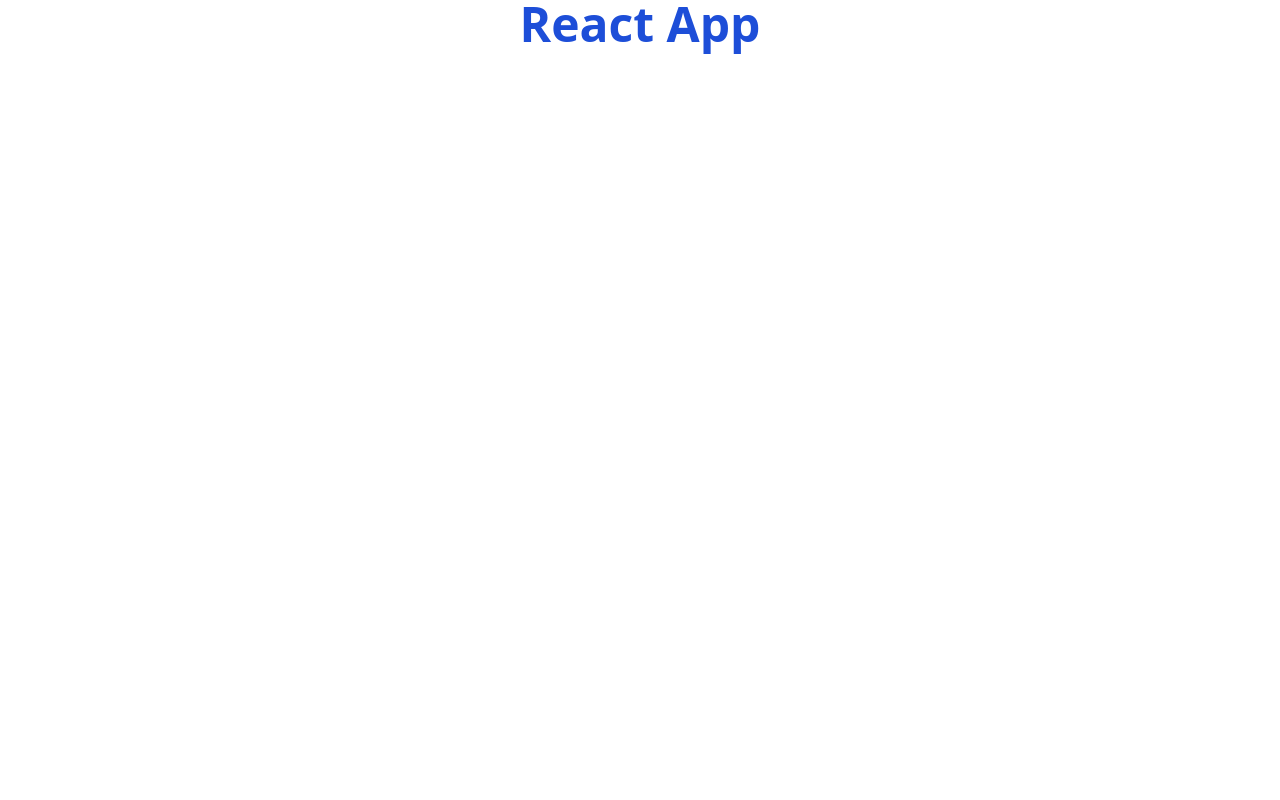
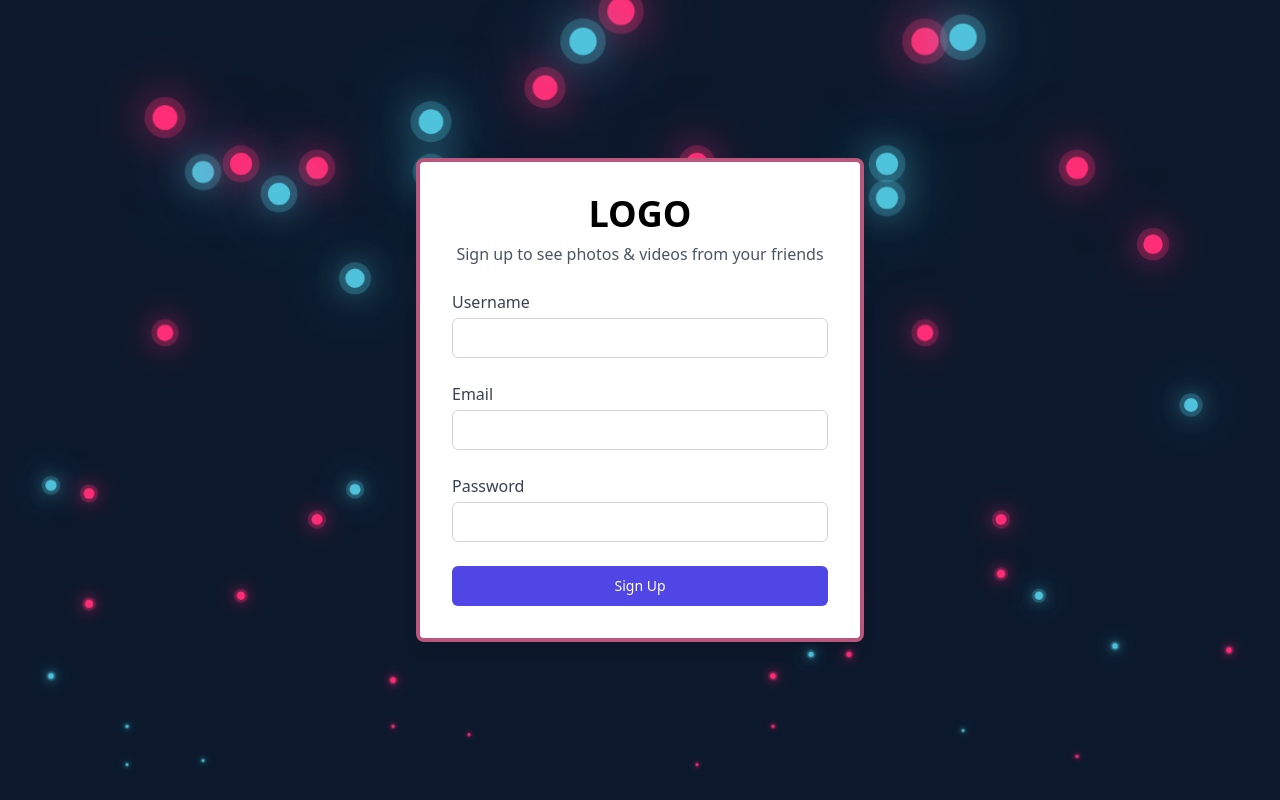
Before and after one commit to AmanKumar22811/InstaVibe, a React (Vite) app in the folder frontend/: page / in a window 1280 px wide. Built offline with nearby package versions, Linux system fonts and the light colour scheme.

Commit message:
signup component made

```diff
--- a/frontend/package.json
+++ b/frontend/package.json
@@ -10,12 +10,16 @@
     "preview": "vite preview"
   },
   "dependencies": {
+    "@radix-ui/react-label": "^2.1.0",
     "@radix-ui/react-slot": "^1.1.0",
+    "axios": "^1.7.7",
     "class-variance-authority": "^0.7.0",
     "clsx": "^2.1.1",
     "lucide-react": "^0.438.0",
+    "next-themes": "^0.3.0",
     "react": "^18.3.1",
     "react-dom": "^18.3.1",
+    "sonner": "^1.5.0",
     "tailwind-merge": "^2.5.2",
     "tailwindcss-animate": "^1.0.7"
   },
--- a/frontend/src/App.css
+++ b/frontend/src/App.css
@@ -0,0 +1,73 @@
+@keyframes borderColorChange {
+  0% {
+    border-color: #3b82f6; /* Indigo */
+  }
+  25% {
+    border-color: #10b981; /* Emerald */
+  }
+  50% {
+    border-color: #f59e0b; /* Amber */
+  }
+  75% {
+    border-color: #ef4444; /* Red */
+  }
+  100% {
+    border-color: #3b82f6; /* Indigo */
+  }
+}
+
+.animated-border {
+  border-width: 4px;
+  border-style: solid;
+  animation: borderColorChange 3s linear infinite;
+}
+
+/* animated background */
+
+
+body {
+  min-height: 100vh;
+  background: #0c192c;
+}
+
+.container {
+  position: absolute; /* Change to absolute to position it behind other content */
+  top: 0;
+  left: 0;
+  width: 100%;
+  height: 100%;
+  overflow: hidden;
+  z-index: 1; /* Ensure it is behind the form */
+}
+
+.bubbles {
+  position: relative;
+  display: flex;
+  flex-wrap: wrap;
+}
+
+.bubbles span {
+  position: relative;
+  width: 30px;
+  height: 30px;
+  background: #4fc3dc;
+  margin: 0 4px;
+  border-radius: 50%;
+  box-shadow: 0 0 0 10px #4fc3dc44, 0 0 50px #4fc3dc, 0 0 100px #4fc3dc;
+  animation: animate 15s linear infinite;
+  animation-duration: calc(60s / var(--i));
+}
+
+.bubbles span:nth-child(even) {
+  background: #ff2d75;
+  box-shadow: 0 0 0 10px #ff2d7544, 0 0 50px #ff2d75, 0 0 100px #ff2d75;
+}
+
+@keyframes animate {
+  0% {
+    transform: translateY(100vh) scale(0);
+  }
+  100% {
+    transform: translateY(-10vh) scale(1);
+  }
+}
--- a/frontend/src/App.jsx
+++ b/frontend/src/App.jsx
@@ -1,11 +1,9 @@
-import { Button } from "./components/ui/button";
+import Signup from "./components/Signup";
 
 function App() {
   return (
     <>
-      <h1 className="font-extrabold text-5xl text-blue-700 text-center ">
-        React App
-      </h1>
+      <Signup />
     </>
   );
 }
--- /dev/null
+++ b/frontend/src/components/AnimatedBackground.jsx
@@ -0,0 +1,16 @@
+import React from "react";
+import "../App.css";
+
+const AnimatedBackground = () => {
+  const bubbleArray = Array.from({ length: 60 }, (_, i) => (
+    <span key={i} style={{ "--i": Math.floor(Math.random() * 30 + 1) }}></span>
+  ));
+
+  return (
+    <div className="container">
+      <div className="bubbles">{bubbleArray}</div>
+    </div>
+  );
+};
+
+export default AnimatedBackground;
--- a/frontend/src/components/Signup.jsx
+++ b/frontend/src/components/Signup.jsx
@@ -0,0 +1,113 @@
+import React, { useState } from "react";
+import AnimatedBackground from "./AnimatedBackground";
+import { Label } from "./ui/label";
+import { Input } from "./ui/input";
+import { Button } from "./ui/button";
+import "../App.css";
+import axios from "axios";
+import { toast } from "sonner";
+
+const Signup = () => {
+  const [input, setInput] = useState({
+    username: "",
+    email: "",
+    password: "",
+  });
+
+  const changeEventHandler = (e) => {
+    setInput({ ...input, [e.target.name]: e.target.value });
+  };
+
+  const signupHandler = async (e) => {
+    e.preventDefault();
+    console.log(input);
+
+    try {
+      const res = await axios.post(
+        "https://localhost:8000/api/v1/user/register",
+        input,
+        {
+          headers: {
+            "Content-Type": "application/json",
+          },
+          withCredentials: true,
+        }
+      );
+      if (res.data.success) {
+        toast.success(res.data.message);
+        setInput({
+          username: "",
+          email: "",
+          password: "",
+        });
+      }
+    } catch (error) {
+      console.log(error);
+      toast.error(error.response.data.message);
+    }
+  };
+  return (
+    <div className="relative flex items-center justify-center min-h-screen">
+      <AnimatedBackground />
+      <form
+        onSubmit={signupHandler}
+        className="animated-border relative z-10 bg-white shadow-lg rounded-lg flex flex-col gap-6 p-8 w-full max-w-md"
+      >
+        <div className="text-center">
+          <h1 className="text-3xl font-bold sm:text-4xl">LOGO</h1>
+          <p className="text-gray-600 mt-2 text-sm sm:text-base">
+            Sign up to see photos & videos from your friends
+          </p>
+        </div>
+
+        <div>
+          <Label className="block text-sm font-medium text-gray-700 sm:text-base">
+            Username
+          </Label>
+          <Input
+            type="text"
+            name="username"
+            value={input.username}
+            onChange={changeEventHandler}
+            className="mt-1 focus:ring-indigo-500 focus:border-indigo-500 block w-full sm:text-sm border-gray-300 rounded-md"
+          />
+        </div>
+
+        <div>
+          <Label className="block text-sm font-medium text-gray-700 sm:text-base">
+            Email
+          </Label>
+          <Input
+            type="email"
+            name="email"
+            value={input.email}
+            onChange={changeEventHandler}
+            className="mt-1 focus:ring-indigo-500 focus:border-indigo-500 block w-full sm:text-sm border-gray-300 rounded-md"
+          />
+        </div>
+
+        <div>
+          <Label className="block text-sm font-medium text-gray-700 sm:text-base">
+            Password
+          </Label>
+          <Input
+            type="password"
+            name="password"
+            value={input.password}
+            onChange={changeEventHandler}
+            className="mt-1 focus:ring-indigo-500 focus:border-indigo-500 block w-full sm:text-sm border-gray-300 rounded-md"
+          />
+        </div>
+
+        <Button
+          type="submit"
+          className="w-full bg-indigo-600 text-white py-2 rounded-md hover:bg-indigo-700 transition"
+        >
+          Sign Up
+        </Button>
+      </form>
+    </div>
+  );
+};
+
+export default Signup;
--- /dev/null
+++ b/frontend/src/components/ui/input.jsx
@@ -0,0 +1,19 @@
+import * as React from "react"
+
+import { cn } from "@/lib/utils"
+
+const Input = React.forwardRef(({ className, type, ...props }, ref) => {
+  return (
+    (<input
+      type={type}
+      className={cn(
+        "flex h-10 w-full rounded-md border border-slate-200 bg-white px-3 py-2 text-sm ring-offset-white file:border-0 file:bg-transparent file:text-sm file:font-medium placeholder:text-slate-500 focus-visible:outline-none focus-visible:ring-2 focus-visible:ring-slate-950 focus-visible:ring-offset-2 disabled:cursor-not-allowed disabled:opacity-50 dark:border-slate-800 dark:bg-slate-950 dark:ring-offset-slate-950 dark:placeholder:text-slate-400 dark:focus-visible:ring-slate-300",
+        className
+      )}
+      ref={ref}
+      {...props} />)
+  );
+})
+Input.displayName = "Input"
+
+export { Input }
--- /dev/null
+++ b/frontend/src/components/ui/label.jsx
@@ -0,0 +1,16 @@
+import * as React from "react"
+import * as LabelPrimitive from "@radix-ui/react-label"
+import { cva } from "class-variance-authority";
+
+import { cn } from "@/lib/utils"
+
+const labelVariants = cva(
+  "text-sm font-medium leading-none peer-disabled:cursor-not-allowed peer-disabled:opacity-70"
+)
+
+const Label = React.forwardRef(({ className, ...props }, ref) => (
+  <LabelPrimitive.Root ref={ref} className={cn(labelVariants(), className)} {...props} />
+))
+Label.displayName = LabelPrimitive.Root.displayName
+
+export { Label }
--- /dev/null
+++ b/frontend/src/components/ui/sonner.jsx
@@ -0,0 +1,28 @@
+import { useTheme } from "next-themes"
+import { Toaster as Sonner } from "sonner"
+
+const Toaster = ({
+  ...props
+}) => {
+  const { theme = "system" } = useTheme()
+
+  return (
+    (<Sonner
+      theme={theme}
+      className="toaster group"
+      toastOptions={{
+        classNames: {
+          toast:
+            "group toast group-[.toaster]:bg-white group-[.toaster]:text-slate-950 group-[.toaster]:border-slate-200 group-[.toaster]:shadow-lg dark:group-[.toaster]:bg-slate-950 dark:group-[.toaster]:text-slate-50 dark:group-[.toaster]:border-slate-800",
+          description: "group-[.toast]:text-slate-500 dark:group-[.toast]:text-slate-400",
+          actionButton:
+            "group-[.toast]:bg-slate-900 group-[.toast]:text-slate-50 dark:group-[.toast]:bg-slate-50 dark:group-[.toast]:text-slate-900",
+          cancelButton:
+            "group-[.toast]:bg-slate-100 group-[.toast]:text-slate-500 dark:group-[.toast]:bg-slate-800 dark:group-[.toast]:text-slate-400",
+        },
+      }}
+      {...props} />)
+  );
+}
+
+export { Toaster }
--- a/frontend/src/main.jsx
+++ b/frontend/src/main.jsx
@@ -1,10 +1,12 @@
-import { StrictMode } from 'react'
-import { createRoot } from 'react-dom/client'
-import App from './App.jsx'
-import './index.css'
+import { StrictMode } from "react";
+import { createRoot } from "react-dom/client";
+import App from "./App.jsx";
+import "./index.css";
+import { Toaster } from "./components/ui/sonner.jsx";
 
-createRoot(document.getElementById('root')).render(
+createRoot(document.getElementById("root")).render(
   <StrictMode>
     <App />
-  </StrictMode>,
-)
+    <Toaster />
+  </StrictMode>
+);
```
Also changed, not shown: 1 other file (tests, documents, lock files or other folders).
